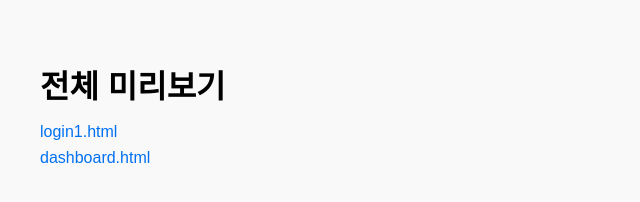
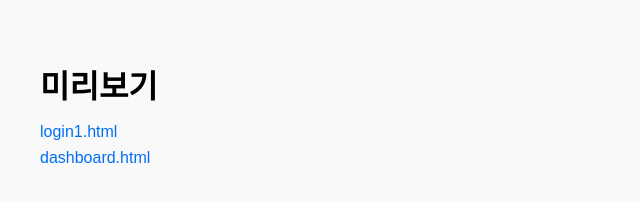
Before and after one commit to seohay-1ae/sidemenu, a plain HTML site: page index.html in a window 1280 px wide. Shown: the whole page, without its empty margins (0-640 px from the left). Drawn offline with Linux system fonts and the light colour scheme.

Commit message:
index수정

```diff
--- a/index.html
+++ b/index.html
@@ -3,7 +3,7 @@
     <head>
         <meta charset="UTF-8" />
         <meta name="viewport" content="width=device-width, initial-scale=1.0" />
-        <title>전체 미리보기</title>
+        <title>미리보기</title>
         <style>
             body {
                 font-family: "Arial", sans-serif;
@@ -30,14 +30,14 @@
         </style>
     </head>
     <body>
-        <h1>전체 미리보기</h1>
+        <h1>미리보기</h1>
         <ul id="page-list"></ul>
 
         <script>
             const pages = [
                 "login1.html",
                 "dashboard.html",
-                // 여기에 sidemenu 폴더 내 HTML 파일명을 추가!
+                // 여기에 폴더 내 HTML 파일명을 추가!
             ];
 
             const ul = document.getElementById("page-list");
```
